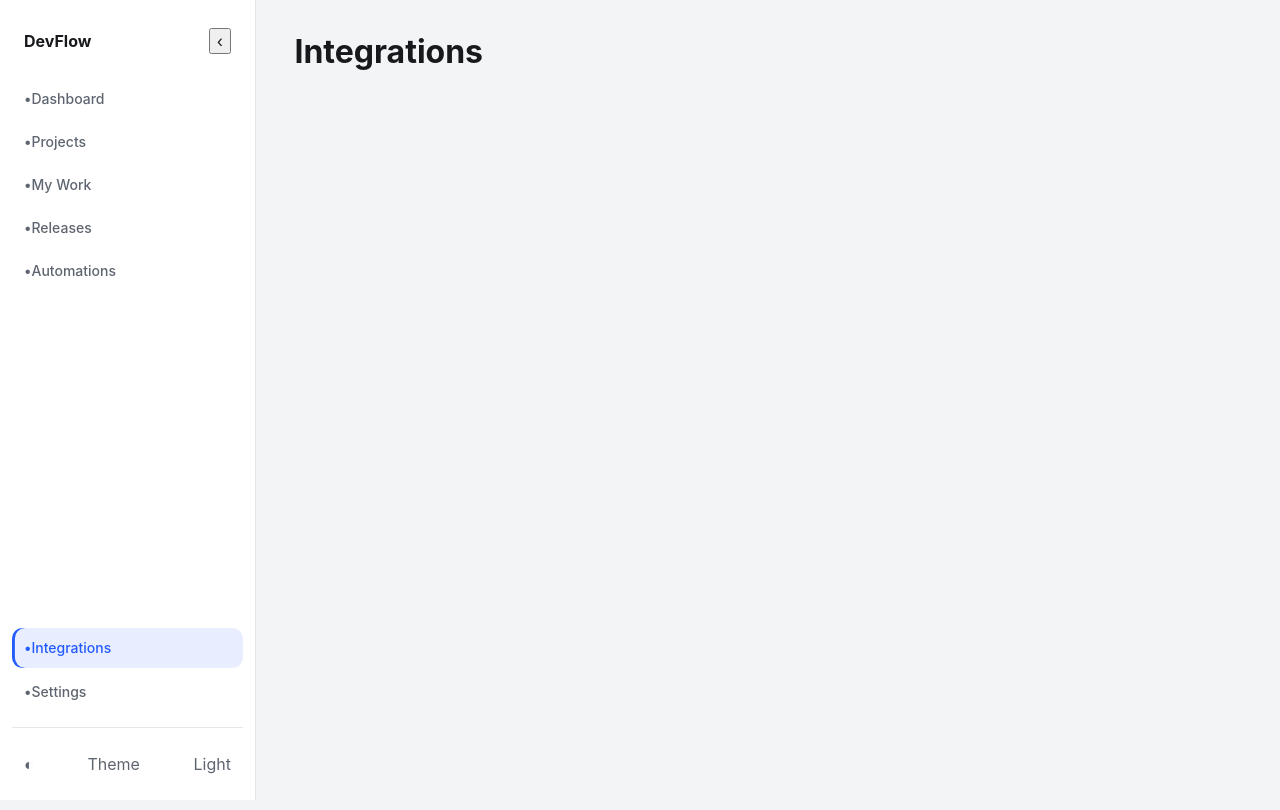
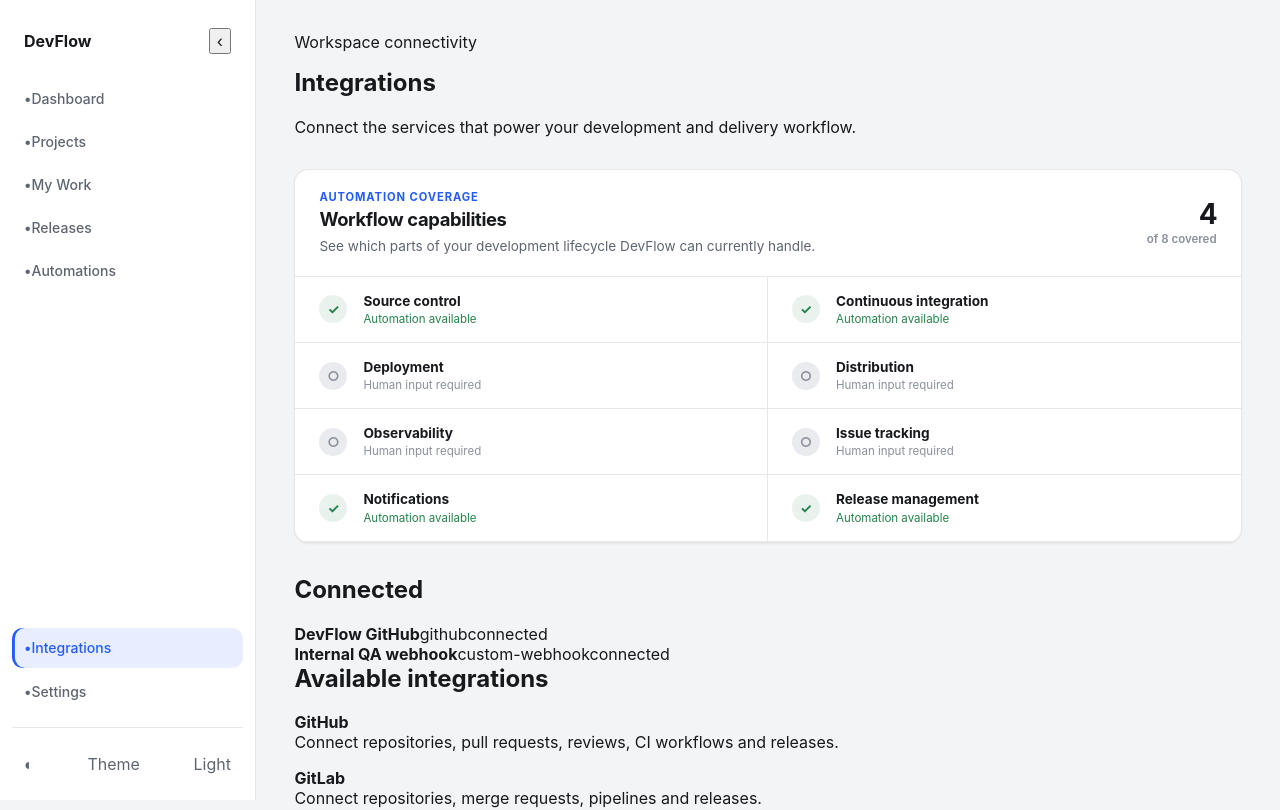
Before and after one commit to DWoodSoftware/project-devflow, a React (Vite) app: page /integrations in a window 1280 px wide. Shown: the top 810 px of the page. Built offline with nearby package versions, Linux system fonts and the light colour scheme.

Commit message:
feat: add integration capability coverage

```diff
--- /dev/null
+++ b/src/components/integrations/CapabilityCoverage/CapabilityCoverage.css
@@ -0,0 +1,208 @@
+.capability-coverage {
+  margin-block: var(--space-xl);
+
+  overflow: hidden;
+
+  border:
+    0.0625rem
+    solid
+    var(--color-border);
+
+  border-radius: var(--radius-lg);
+
+  background: var(--color-surface);
+
+  box-shadow: var(--shadow-sm);
+}
+
+.capability-coverage__header {
+  display: flex;
+  align-items: center;
+  justify-content: space-between;
+  gap: var(--space-xl);
+
+  padding:
+    1.25rem
+    1.5rem;
+
+  border-bottom:
+    0.0625rem
+    solid
+    var(--color-border);
+}
+
+.capability-coverage__header > div:first-child {
+  min-width: 0;
+}
+
+.capability-coverage__eyebrow {
+  display: block;
+
+  margin-bottom: 0.25rem;
+
+  color: var(--color-cobalt);
+
+  font-size: 0.7rem;
+  font-weight: 700;
+  letter-spacing: 0.08em;
+  text-transform: uppercase;
+}
+
+.capability-coverage__header h2 {
+  margin: 0;
+
+  color: var(--color-text-primary);
+
+  font-size: 1.15rem;
+  font-weight: 650;
+  letter-spacing: -0.02em;
+}
+
+.capability-coverage__header p {
+  margin:
+    0.35rem
+    0
+    0;
+
+  color: var(--color-text-secondary);
+
+  font-size: 0.85rem;
+  line-height: 1.5;
+}
+
+.capability-coverage__summary {
+  flex: 0 0 auto;
+
+  display: grid;
+
+  text-align: right;
+}
+
+.capability-coverage__summary strong {
+  color: var(--color-text-primary);
+
+  font-size: 1.75rem;
+  font-weight: 650;
+  line-height: 1;
+  letter-spacing: -0.04em;
+}
+
+.capability-coverage__summary span {
+  margin-top: 0.25rem;
+
+  color: var(--color-text-muted);
+
+  font-size: 0.72rem;
+  font-weight: 600;
+}
+
+.capability-coverage__grid {
+  display: grid;
+  grid-template-columns:
+    repeat(2, minmax(0, 1fr));
+}
+
+.capability-coverage__item {
+  display: flex;
+  align-items: center;
+  gap: var(--space-md);
+
+  min-width: 0;
+
+  padding:
+    1rem
+    1.5rem;
+
+  border-bottom:
+    0.0625rem
+    solid
+    var(--color-border);
+}
+
+.capability-coverage__item:nth-child(odd) {
+  border-right:
+    0.0625rem
+    solid
+    var(--color-border);
+}
+
+.capability-coverage__indicator {
+  flex: 0 0 auto;
+
+  width: 1.75rem;
+  height: 1.75rem;
+
+  display: grid;
+  place-items: center;
+
+  color: var(--color-text-muted);
+
+  font-size: 0.85rem;
+  font-weight: 700;
+
+  border-radius: 50%;
+
+  background: var(--color-surface-muted);
+}
+
+.capability-coverage__item[data-fulfilled="true"]
+  .capability-coverage__indicator {
+  color: var(--color-success);
+
+  background:
+    color-mix(
+      in srgb,
+      var(--color-success) 10%,
+      transparent
+    );
+}
+
+.capability-coverage__item > div {
+  min-width: 0;
+
+  display: grid;
+  gap: 0.2rem;
+}
+
+.capability-coverage__item strong {
+  color: var(--color-text-primary);
+
+  font-size: 0.85rem;
+  font-weight: 650;
+}
+
+.capability-coverage__item > div > span {
+  color: var(--color-text-muted);
+
+  font-size: 0.72rem;
+}
+
+.capability-coverage__item[data-fulfilled="true"]
+  > div
+  > span {
+  color: var(--color-success);
+}
+
+@media (max-width: 48rem) {
+  .capability-coverage__header {
+    align-items: flex-start;
+
+    padding-inline: 1rem;
+  }
+
+  .capability-coverage__summary {
+    text-align: right;
+  }
+
+  .capability-coverage__grid {
+    grid-template-columns: 1fr;
+  }
+
+  .capability-coverage__item {
+    padding-inline: 1rem;
+  }
+
+  .capability-coverage__item:nth-child(odd) {
+    border-right: 0;
+  }
+}
--- /dev/null
+++ b/src/components/integrations/CapabilityCoverage/CapabilityCoverage.tsx
@@ -0,0 +1,104 @@
+import { capabilities } from "../../../domain/capabilities/capabilities";
+import type { ProjectIntegration } from "../../../domain/integrations/ProjectIntegration";
+
+import "./CapabilityCoverage.css";
+
+interface CapabilityCoverageProps {
+  integrations: readonly ProjectIntegration[];
+}
+
+export function CapabilityCoverage({
+  integrations,
+}: CapabilityCoverageProps) {
+  const fulfilledCapabilities = new Set(
+    integrations
+      .filter(
+        (integration) =>
+          integration.status === "connected",
+      )
+      .flatMap(
+        (integration) =>
+          integration.capabilities,
+      ),
+  );
+
+  const visibleCapabilities = Object.values(
+    capabilities,
+  ).filter(
+    (capability) =>
+      capability.id !== "webhook",
+  );
+
+  const fulfilledCount =
+    visibleCapabilities.filter(
+      (capability) =>
+        fulfilledCapabilities.has(
+          capability.id,
+        ),
+    ).length;
+
+  return (
+    <section className="capability-coverage">
+      <header className="capability-coverage__header">
+        <div>
+          <span className="capability-coverage__eyebrow">
+            Automation coverage
+          </span>
+
+          <h2>Workflow capabilities</h2>
+
+          <p>
+            See which parts of your development
+            lifecycle DevFlow can currently handle.
+          </p>
+        </div>
+
+        <div className="capability-coverage__summary">
+          <strong>{fulfilledCount}</strong>
+
+          <span>
+            of {visibleCapabilities.length} covered
+          </span>
+        </div>
+      </header>
+
+      <div className="capability-coverage__grid">
+        {visibleCapabilities.map(
+          (capability) => {
+            const fulfilled =
+              fulfilledCapabilities.has(
+                capability.id,
+              );
+
+            return (
+              <article
+                key={capability.id}
+                className="capability-coverage__item"
+                data-fulfilled={fulfilled}
+              >
+                <span
+                  className="capability-coverage__indicator"
+                  aria-hidden="true"
+                >
+                  {fulfilled ? "✓" : "○"}
+                </span>
+
+                <div>
+                  <strong>
+                    {capability.name}
+                  </strong>
+
+                  <span>
+                    {fulfilled
+                      ? "Automation available"
+                      : "Human input required"}
+                  </span>
+                </div>
+              </article>
+            );
+          },
+        )}
+      </div>
+    </section>
+  );
+}
--- a/src/pages/IntegrationsPage.tsx
+++ b/src/pages/IntegrationsPage.tsx
@@ -1,3 +1,76 @@
+import { useEffect, useState } from "react";
+
+import type { IntegrationProvider } from "../domain/integrations/IntegrationProvider";
+import type { ProjectIntegration } from "../domain/integrations/ProjectIntegration";
+
+import { MockIntegrationRepository } from "../repositories/integrations/MockIntegrationRepository";
+import { IntegrationService } from "../services/integrations/IntegrationService";
+
+import { CapabilityCoverage } from "../components/integrations/CapabilityCoverage/CapabilityCoverage";
+
+const integrationService = new IntegrationService(
+  new MockIntegrationRepository(),
+);
+
+const MOCK_PROJECT_ID = "project-devflow";
+
 export function IntegrationsPage() {
-  return <h1>Integrations</h1>;
+  const [providers, setProviders] =
+    useState<readonly IntegrationProvider[]>([]);
+
+  const [integrations, setIntegrations] =
+    useState<readonly ProjectIntegration[]>([]);
+
+  useEffect(() => {
+    Promise.all([
+      integrationService.getProviders(),
+      integrationService.getProjectIntegrations(
+        MOCK_PROJECT_ID,
+      ),
+    ]).then(([loadedProviders, loadedIntegrations]) => {
+      setProviders(loadedProviders);
+      setIntegrations(loadedIntegrations);
+    });
+  }, []);
+
+  return (
+    <section className="integrations-page">
+      <header className="integrations-page__header">
+        <p>Workspace connectivity</p>
+        <h1>Integrations</h1>
+
+        <p>
+          Connect the services that power your development
+          and delivery workflow.
+        </p>
+      </header>
+
+      <CapabilityCoverage
+        integrations={integrations}
+      />
+
+      <section>
+        <h2>Connected</h2>
+
+        {integrations.map((integration) => (
+          <article key={integration.id}>
+            <strong>{integration.name}</strong>
+            <span>{integration.providerId}</span>
+            <span>{integration.status}</span>
+          </article>
+        ))}
+      </section>
+
+      <section>
+        <h2>Available integrations</h2>
+
+        {providers.map((provider) => (
+          <article key={provider.id}>
+            <strong>{provider.name}</strong>
+            <p>{provider.description}</p>
+          </article>
+        ))}
+      </section>
+    </section>
+  );
 }
```
